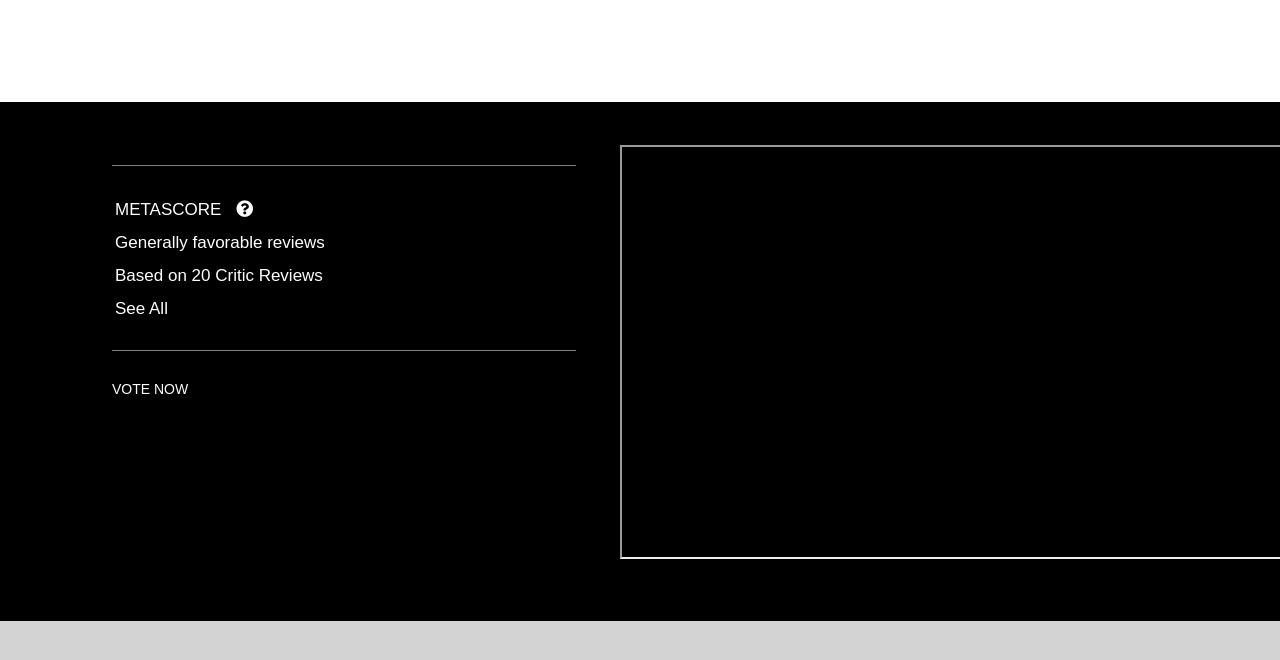
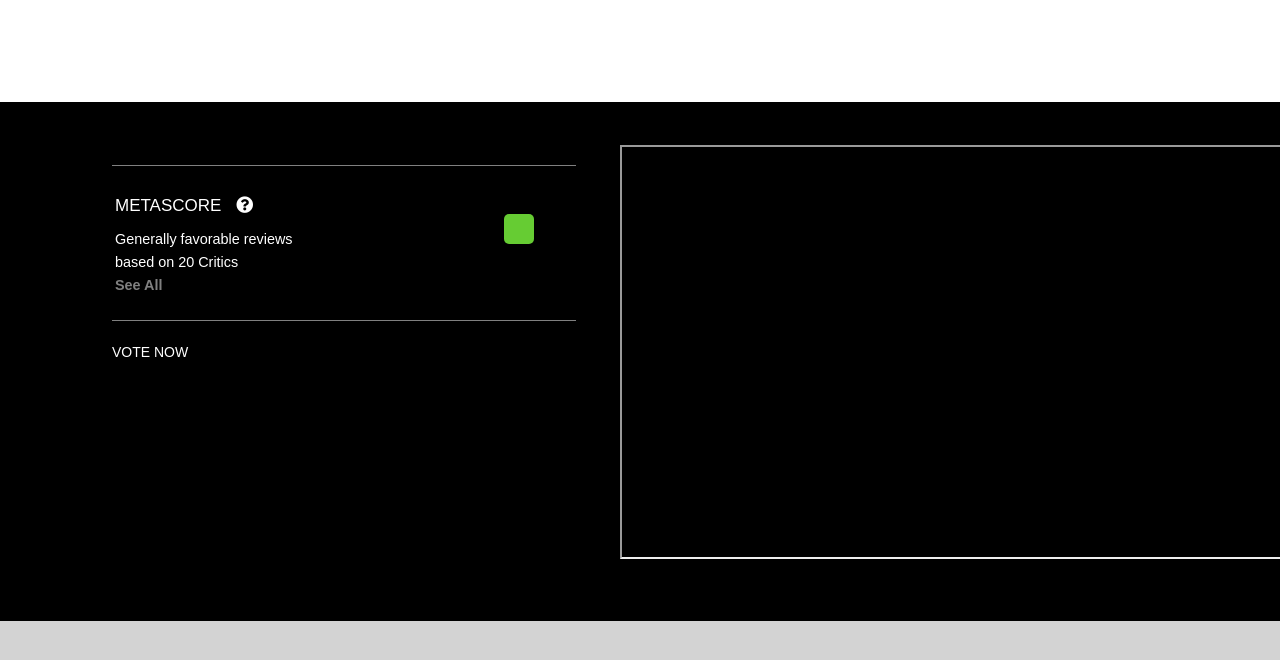
Before and after one commit to hrr36-fec1/merary-banner-component, a React app: page / in a window 1280 px wide. Shown: the top 660 px of the page. Built offline with nearby package versions, Linux system fonts and the light colour scheme; no server answers.

Commit message:
implementing last widget

```diff
--- a/src/components/App.jsx
+++ b/src/components/App.jsx
@@ -28,9 +28,9 @@ class App extends React.Component {
       method: 'GET',
       success: function(results) {
         that.setState({
-          bannerData:results[0]
+          bannerData:results[1]
         });
-        console.log(results[0])
+        console.log(results)
       },
       error: () => console.log('Error in getBannerData')
     });
--- a/src/components/Score.jsx
+++ b/src/components/Score.jsx
@@ -9,25 +9,25 @@ var Score = (props) => (
       <tr>
         <td className="score-left">
         <div className="score-title"></div>
-        <a href="https://www.metacritic.com/movie/glass/critic-reviews">METASCORE </a>
+        <a className="metascore" href="https://www.metacritic.com/movie/glass/critic-reviews">METASCORE </a>
         <a className="question" href="https://www.metacritic.com/about-metascores"><i className="fa fa-question-circle" aria-hidden="true"></i>
         </a>
         <div className="score_details1">
             <span className="score_description1">
-                <a class="data1" href="https://www.metacritic.com/movie/jurassic-park/critic-reviews">
+                <a className="data1" href="https://www.metacritic.com/movie/jurassic-park/critic-reviews">
             Generally favorable reviews
             </a>
             </span>
         </div>
          <div className="score_details2">
             <span className="score_description2">
-                <a class="data2" href="https://www.metacritic.com/movie/jurassic-park/critic-reviews">
-            Based on 20 Critic Reviews
+                <a className="data2" href="https://www.metacritic.com/movie/jurassic-park/critic-reviews">
+            based on 20 Critics
             </a>
             </span>
         </div>
         <div className="see_all">
-            <a href="https://www.metacritic.com/movie/jurassic-park/critic-reviews">See All</a>
+            <a className="see_all_details"href="https://www.metacritic.com/movie/jurassic-park/critic-reviews">See All</a>
         </div>
         </td>
         <td className="summary_right">
--- a/src/components/Vote.jsx
+++ b/src/components/Vote.jsx
@@ -4,6 +4,19 @@ import App from './App.jsx';
 var Vote = (props) => (
   <div className="vote">
     <div className="vote_now">VOTE NOW</div>
+    <div className="voting_widget">
+        <span className="vote0">{props.info.vote0}</span>
+        <span className="vote1">{props.info.vote1}</span>
+        <span className="vote2">{props.info.vote2}</span>
+        <span className="vote3">{props.info.vote3}</span>
+        <span className="vote4">{props.info.vote4}</span>
+        <span className="vote5">{props.info.vote5}</span>
+        <span className="vote6">{props.info.vote6}</span>
+        <span className="vote7">{props.info.vote7}</span>
+        <span className="vote8">{props.info.vote8}</span>
+        <span className="vote9">{props.info.vote9}</span>
+        <span className="vote10">{props.info.vote10}</span>
+    </div>
   </div>
 )
 
--- a/styles/style.css
+++ b/styles/style.css
@@ -9,7 +9,6 @@ body {
   width: 100%;
   margin: 0 auto;
   font-size: 1.3em;
-  line-height: 1.5em;
   background-color: black;
 }
 
@@ -22,7 +21,6 @@ body {
   height: 101.61px;
   width: 100%;
   background-color: white;
-  /*padding: 0px 20px 0px 20px;*/
 }
 
 .video-player {
@@ -85,6 +83,12 @@ a.question {
 
 a.metascore_anchor {
   padding-left: 10px;
+  font-size: 35px;
+  font-weight: bold;
+}
+
+a.metascore_anchor:hover {
+  color: white;
 }
 
 .fa-question-circle:before {
@@ -92,7 +96,42 @@ a.metascore_anchor {
 }
 
 .green_score {
+  display: inline-block;
   font-size: 35px;
+  font-weight: bold;
+  margin-left: 197px;
+  margin-bottom: 20px;
+  background-color: #66CC33;
+  padding-top: 15px;
+  padding-bottom: 15px;
+  padding-right: 15px;
+  padding-left: 15px;
+  border-radius: 5px;
+  cursor: pointer;
+}
+
+.green_score:hover {
+  color: white;
+}
+
+.score_details1, .score_description1, a.data1 {
+  margin-top: 15.8px;
+  font-size: 14.4px;
+}
+
+.score_description2, a.data2 {
+  font-size: 14.4px;
+}
+
+a.see_all_details, .see_all {
+  font-size: 14.4px;
+  color: gray;
+  font-weight: bold;
+  margin-top: 5px;
+}
+
+a.see_all_details:hover {
+  color: #FFCC33;
 }
 
 /*VOTE*/
@@ -103,3 +142,44 @@ a.metascore_anchor {
   padding-left: 112px;
   font-family: 'Arial', sans-serif;
 }
+
+.voting_widget {
+  font-family: 'Arial', sans-serif;
+  font-size: 14.4px;
+}
+
+.vote0 {
+  text-align: center;
+  display: inline-block;
+  height: 1rem;
+  width: 1rem;
+  margin-top: 20px;
+  margin-left: 112px;
+  padding: 4px;
+  background-color: rgba(0,0,0,0.5);
+  border-radius: 1rem;
+}
+
+.vote1, .vote2, .vote3, .vote4, .vote5, .vote6, .vote7, .vote8, .vote9, .vote10 {
+  text-align: center;
+  margin-left: 20px;
+  display: inline-block;
+  height: 1rem;
+  width: 1rem;
+  margin-top: 20px;
+  padding: 4px;
+  background-color: rgba(0,0,0,0.5);
+  border-radius: 1rem;
+}
+
+.vote0:hover, .vote1:hover, .vote2:hover, .vote3:hover  {
+  background-color: red;
+}
+
+.vote4:hover, .vote5:hover, .vote6:hover {
+  background-color: #FFCC33;
+}
+
+.vote7:hover, .vote8:hover, .vote9:hover, .vote10:hover  {
+  background-color: #66CC33;
+}
```
Also changed, not shown: database/banner_db.js (+2 -6 lines), database/seed.js (+165 -190 lines).
